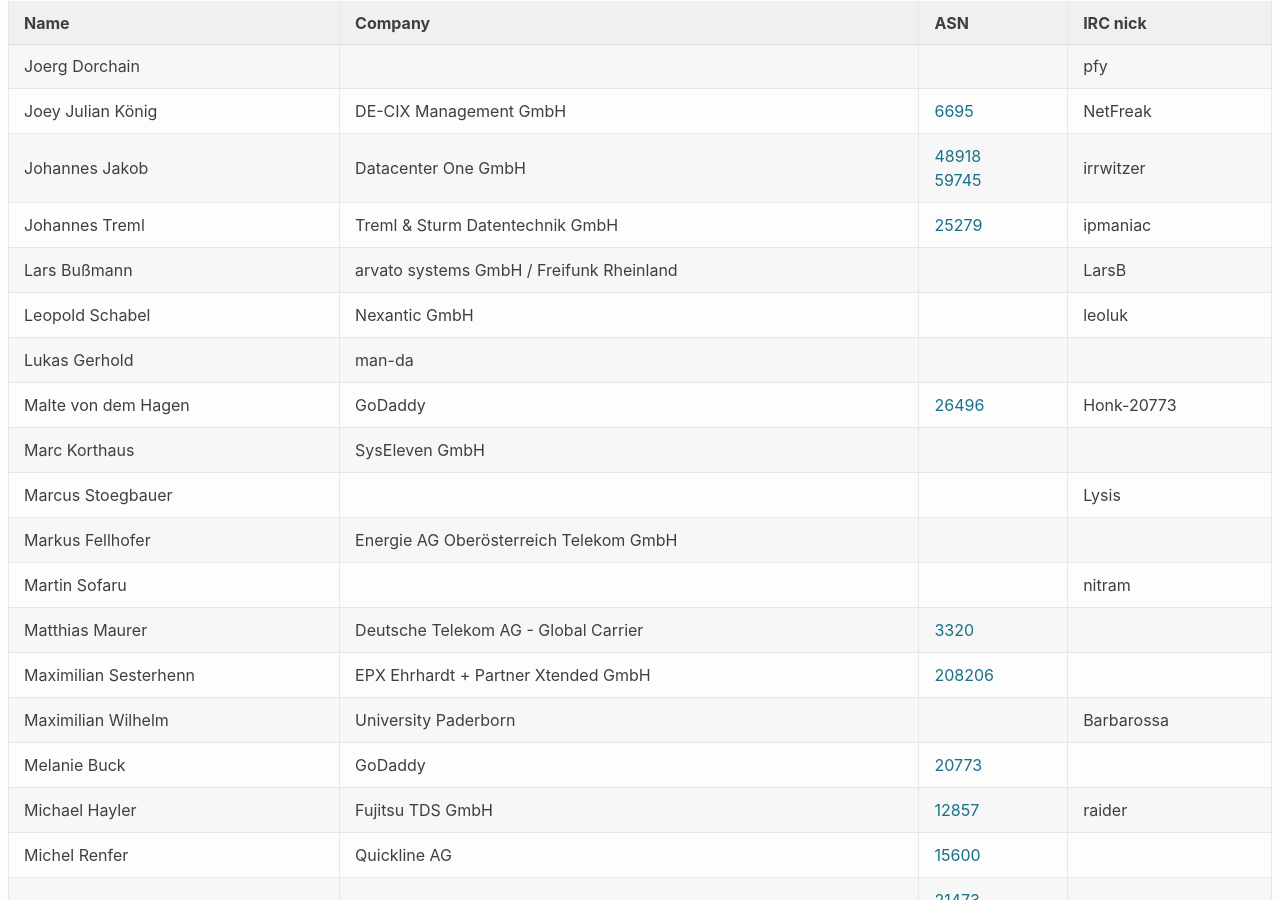
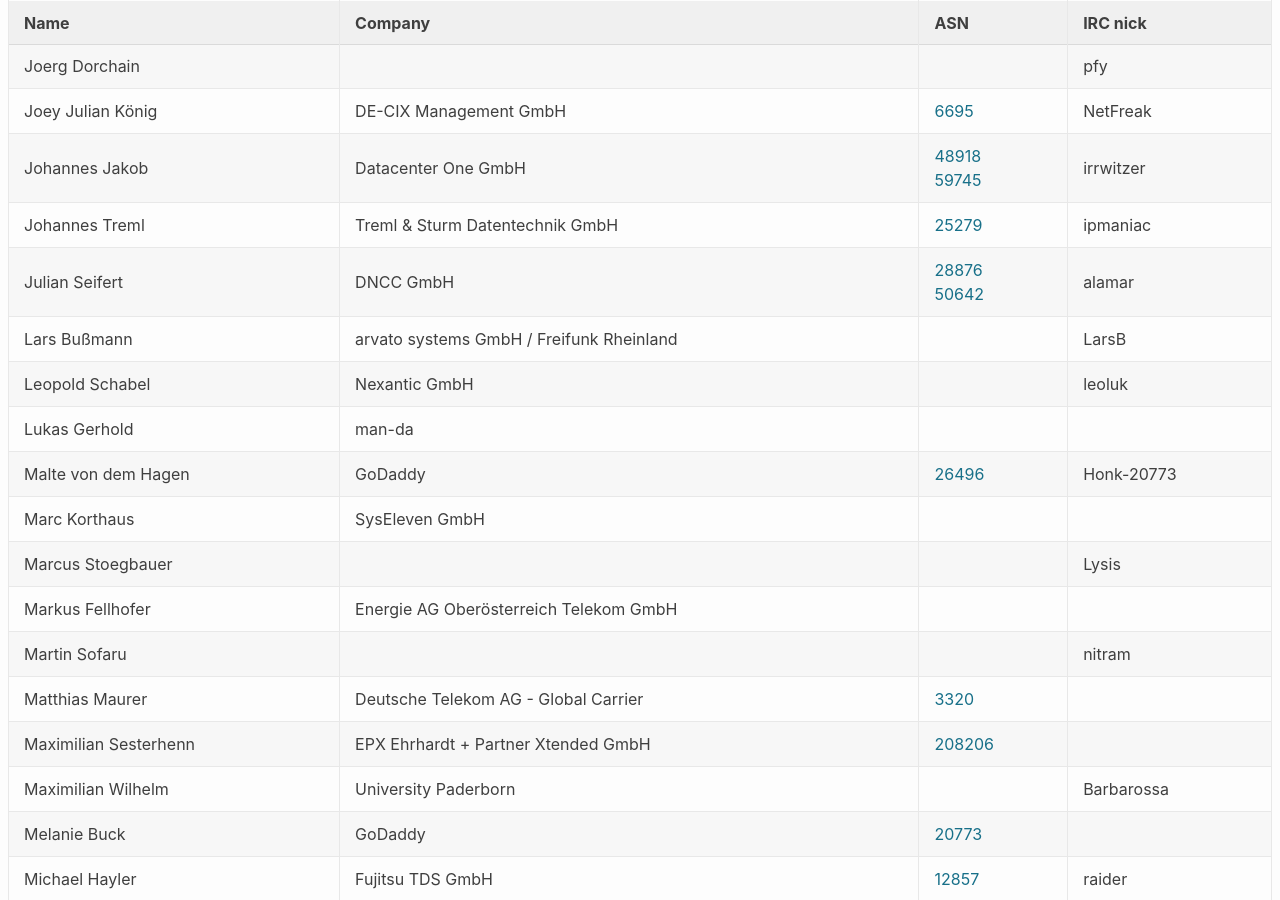
Before and after one commit to denog/pretix-attendeelist, a Jekyll site: the page built from index.markdown, in a window 1280 px wide and 900 px high, scrolled down 1249 px. Built offline with Jekyll 4.4.1, drawn with Linux system fonts in a browser that asks for light colours.

Commit message:
Latest data: Wed Mar 24 06:32:19 UTC 2021

```diff
--- a/_data/attendees_meetup_leader_2021-01.json
+++ b/_data/attendees_meetup_leader_2021-01.json
@@ -184,6 +184,12 @@
     "company": "Treml & Sturm Datentechnik GmbH",
     "irc": "ipmaniac",
     "asn": "25279"
+  },
+  {
+    "name": "Julian Seifert",
+    "company": "DNCC GmbH",
+    "irc": "alamar",
+    "asn": "28876 50642"
   },
   {
     "name": "Lars Bußmann",
```
